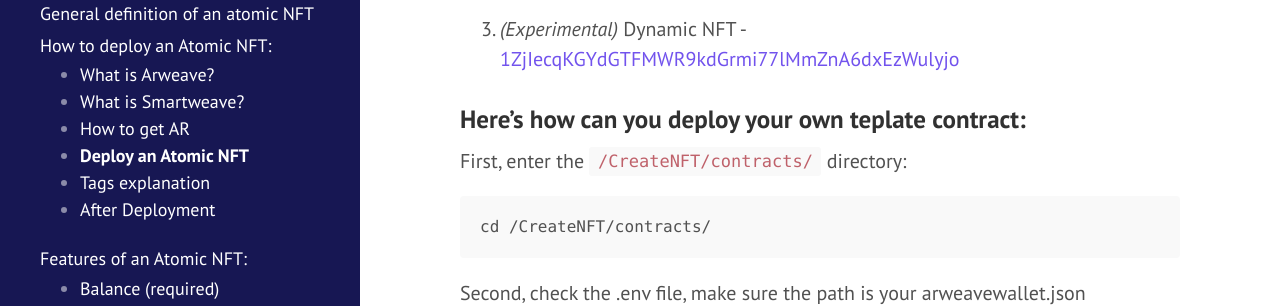
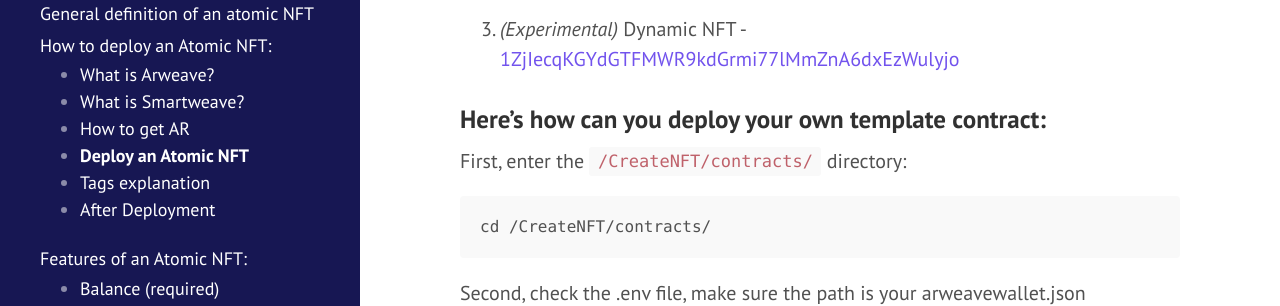
Before and after one commit to atomic-nfts/site, a Jekyll site: the page built from en/Example-deployment-script.md, in a window 1280 px wide and 900 px high, scrolled down 443 px. Shown: the part 157-463 px from the top of the window. Built offline with Jekyll 4.4.1, drawn with Linux system fonts in a browser that asks for light colours; nearby versions of some CDN libraries.

Commit message:
Fix type: teplate to template

```diff
--- a/en/Example-deployment-script.md
+++ b/en/Example-deployment-script.md
@@ -23,7 +23,7 @@ In order to deploy an Atomic NFT, you first need to have an already-deployed tem
 
 3. _(Experimental)_ Dynamic NFT - [1ZjIecqKGYdGTFMWR9kdGrmi77lMmZnA6dxEzWulyjo](https://viewblock.io/arweave/tx/1ZjIecqKGYdGTFMWR9kdGrmi77lMmZnA6dxEzWulyjo)
 
-### Here's how can you deploy your own teplate contract:
+### Here's how can you deploy your own template contract:
 
 First, enter the `/CreateNFT/contracts/` directory:
 
```
